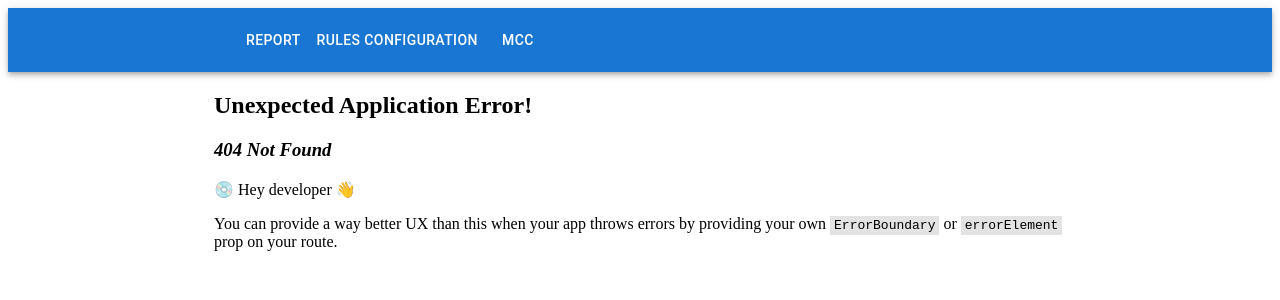
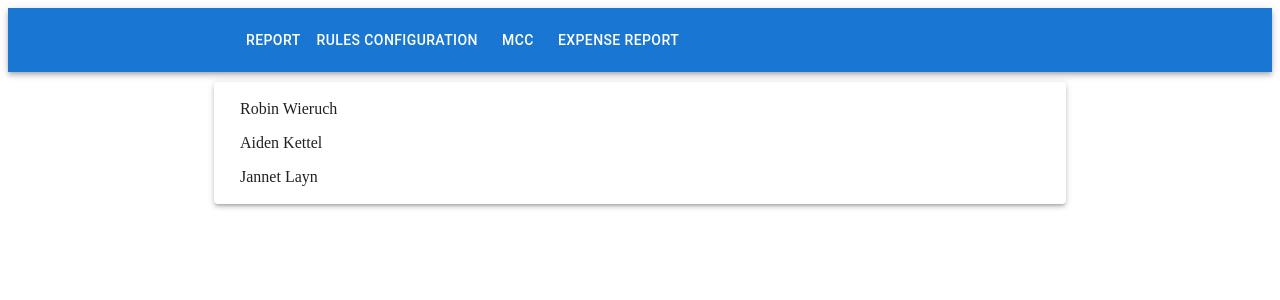
Before and after one commit to vokabud/my-budget, a React (Create React App) app in the folder src/my-budget-ui/: page /expense-report in a window 1280 px wide. Before the commit this address had no page. Shown: the top 300 px of the page. Built offline with nearby package versions, Linux system fonts and the light colour scheme.

Commit message:
Add base working d-n-d

```diff
--- a/src/my-budget-ui/package.json
+++ b/src/my-budget-ui/package.json
@@ -16,6 +16,7 @@
     "@types/react": "^18.2.79",
     "@types/react-dom": "^18.2.25",
     "react": "^18.2.0",
+    "react-beautiful-dnd": "^13.1.1",
     "react-dom": "^18.2.0",
     "react-router-dom": "^6.23.0",
     "react-scripts": "5.0.1",
@@ -47,5 +48,6 @@
     ]
   },
   "devDependencies": {
+    "@types/react-beautiful-dnd": "^13.1.8"
   }
 }
--- a/src/my-budget-ui/src/index.tsx
+++ b/src/my-budget-ui/src/index.tsx
@@ -8,9 +8,9 @@ const root = ReactDOM.createRoot(
 );
 
 root.render(
-  <React.StrictMode>
+  // <React.StrictMode>
     <App />
-  </React.StrictMode>
+  // {/* </React.StrictMode> */}
 );
 
 // If you want to start measuring performance in your app, pass a function
--- a/src/my-budget-ui/src/layout/Layout.tsx
+++ b/src/my-budget-ui/src/layout/Layout.tsx
@@ -15,6 +15,7 @@ const Layout: FC<IProps> = ({ children }) => {
     { label: 'Report', link: '/' },
     { label: 'Rules configuration', link: '/rules' },
     { label: 'MCC', link: '/mcc' },
+    { label: 'Expense report', link: '/expense-report' },
   ];
 
   return (
--- a/src/my-budget-ui/src/pages/ExpenseReport/ExpenseReport.tsx
+++ b/src/my-budget-ui/src/pages/ExpenseReport/ExpenseReport.tsx
@@ -1,11 +1,77 @@
-import { FC } from 'react';
+import { FC, useState } from 'react';
+import { DragDropContext, Droppable, OnDragEndResponder, Draggable } from 'react-beautiful-dnd';
 
 import Section from 'common/Section';
 
+const INITIAL_LIST = [
+  {
+    id: '1',
+    firstName: 'Robin',
+    lastName: 'Wieruch',
+  },
+  {
+    id: '2',
+    firstName: 'Aiden',
+    lastName: 'Kettel',
+  },
+  {
+    id: '3',
+    firstName: 'Jannet',
+    lastName: 'Layn',
+  },
+];
+
 const ExpenseReport: FC = () => {
+  const [list, setList] = useState(INITIAL_LIST);
+
+  const onDragEnd: OnDragEndResponder = (result) => {
+    if (!result.destination) {
+      return;
+    }
+
+    const items = Array.from(list);
+    const [reorderedItem] = items.splice(result.source.index, 1);
+    items.splice(result.destination.index, 0, reorderedItem);
+
+    setList(items);
+  };
+//https://www.robinwieruch.de/react-drag-and-drop/
   return (
     <Section>
-      Expense Report
+      <DragDropContext onDragEnd={onDragEnd}>
+        <Droppable droppableId="droppable">
+          {(provided) => (
+            <div ref={provided.innerRef} {...provided.droppableProps}>
+              {list.map((item, index) => (
+                <Draggable
+                  index={index}
+                  draggableId={item.id}
+                >
+                  {(provided, snapshot) => (
+                    <div
+                      ref={provided.innerRef}
+                      {...provided.draggableProps}
+                      {...provided.dragHandleProps}
+                      style={{
+                        // default item style
+                        padding: '8px 16px',
+                        // default drag style
+                        ...provided.draggableProps.style,
+                        // customized drag style
+                        background: snapshot.isDragging
+                          ? 'pink'
+                          : 'transparent',
+                      }}
+                    >
+                      {item.firstName} {item.lastName}
+                    </div>
+                  )}
+                </Draggable>
+              ))}
+            </div>
+          )}
+        </Droppable>
+      </DragDropContext>
     </Section>
   );
 };
--- a/src/my-budget-ui/src/route/route.tsx
+++ b/src/my-budget-ui/src/route/route.tsx
@@ -3,6 +3,7 @@ import { createBrowserRouter } from 'react-router-dom';
 import MonoReport from 'pages/MonoReport';
 import RulesConfiguration from 'pages/RulesConfiguration';
 import MCC from 'pages/Mcc';
+import ExpenseReport from 'pages/ExpenseReport';
 
 const router = createBrowserRouter([
   {
@@ -17,6 +18,10 @@ const router = createBrowserRouter([
     path: '/mcc',
     element: <MCC />,
   },
+  {
+    path: '/expense-report',
+    element: <ExpenseReport />,
+  },
 ]);
 
 export default router;
```
